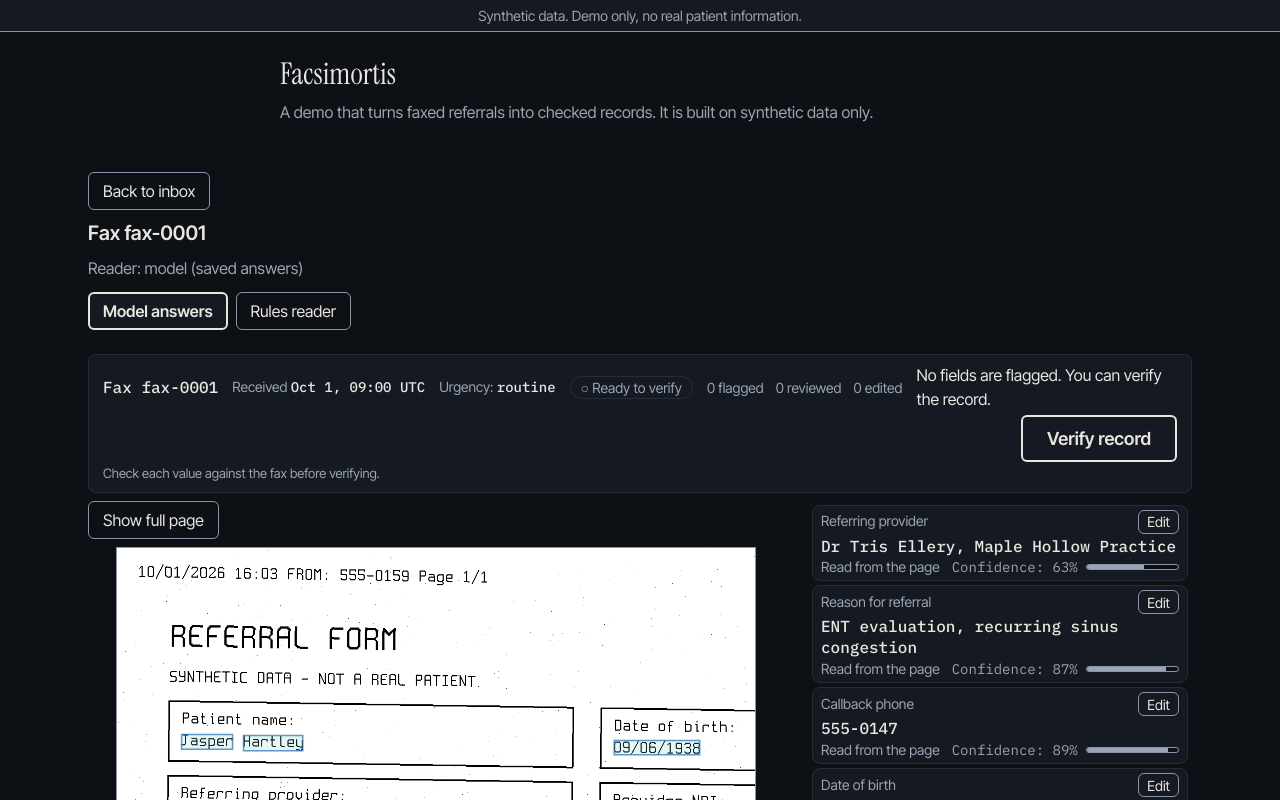
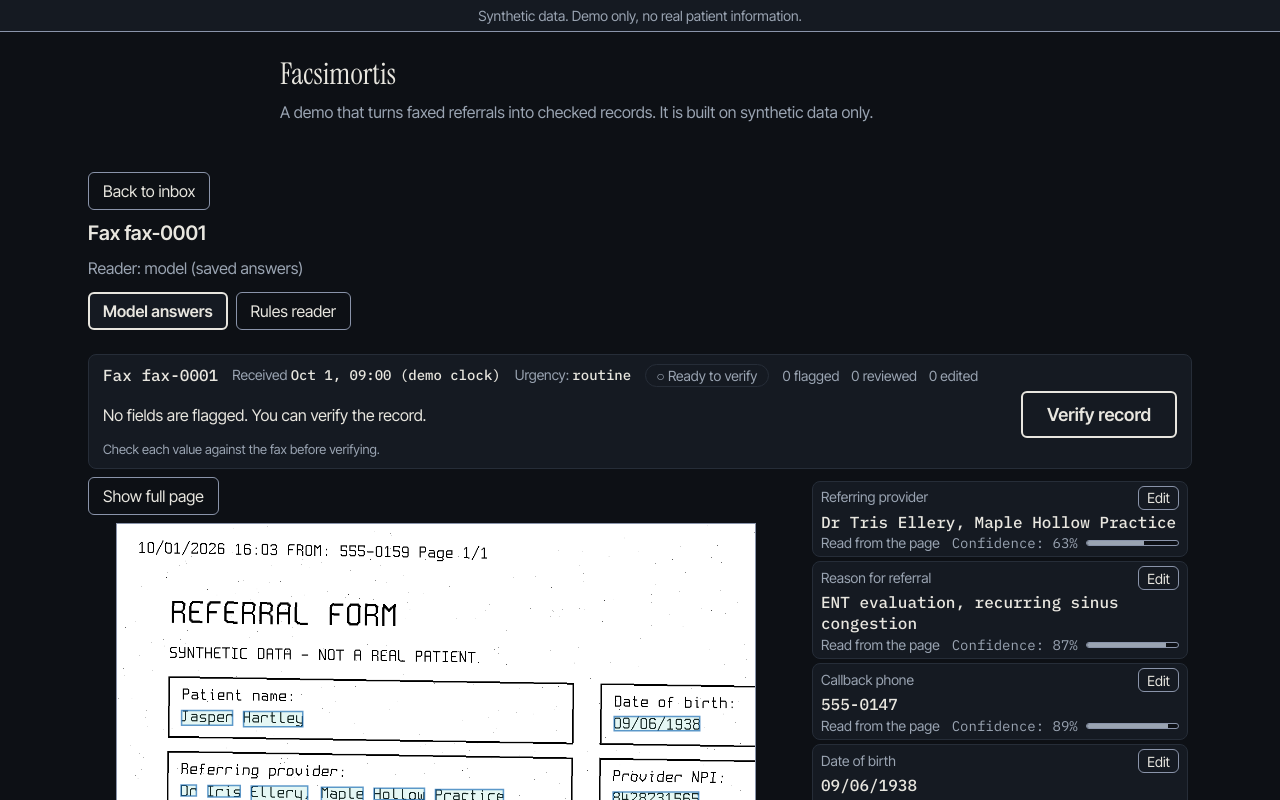
Before and after one commit to topmember-build/facsimortis, a React (Vite) app in the folder web/: page / in a window 1280 px wide. Both pictures are taken after a click on the button 640 px from the left and 330 px from the top of the page. Shown: the top 800 px of the page. Built offline with nearby package versions, Linux system fonts and the light colour scheme.

Commit message:
Top bar: label received time as demo clock

```diff
--- a/web/src/ReviewPanel.tsx
+++ b/web/src/ReviewPanel.tsx
@@ -294,8 +294,8 @@ export function LaidToRest({ record, onDownload }: { record: VerifiedRecord; onD
   );
 }
 
-/** The inbox's received time followed by " UTC". The sample data has no zone; the demo clock is shown as UTC. */
-export const receivedLine = (receivedAt: string): string => `${formatReceived(receivedAt)} UTC`;
+/** The inbox's received time followed by " (demo clock)". The sample data has no zone, so it is not called UTC. */
+export const receivedLine = (receivedAt: string): string => `${formatReceived(receivedAt)} (demo clock)`;
 
 export interface SummaryBarProps {
   faxId: string;
```
Also changed, not shown: 1 other file (tests, documents, lock files or other folders).
